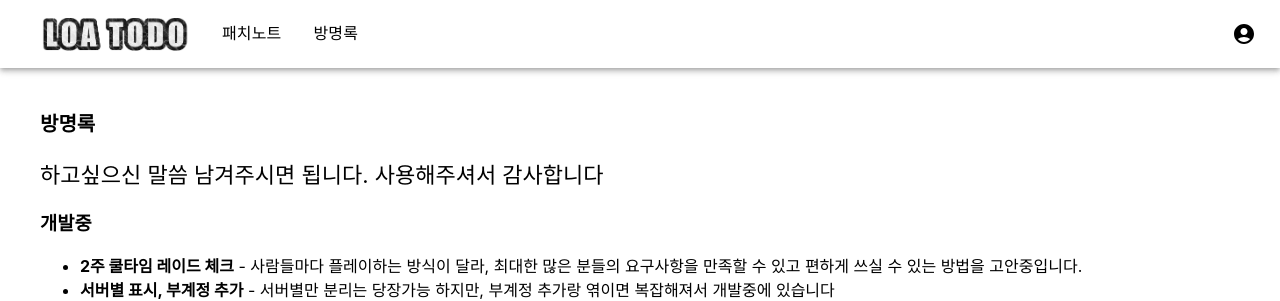
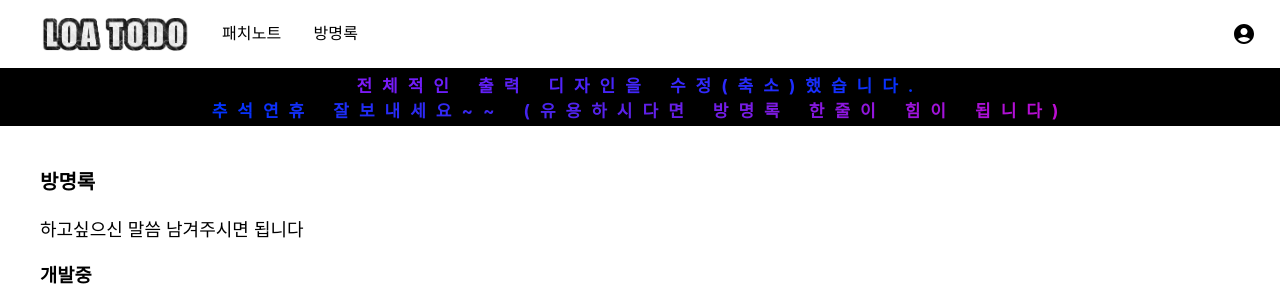
Before and after one commit to minhyeok2487/LostarkTodoFrontend, a React (Create React App) app: page /comments in a window 1280 px wide. Shown: the top 301 px of the page. Built offline with nearby package versions, Linux system fonts and the light colour scheme; no server answers.

Commit message:
공지창 생성

```diff
--- a/src/comments/Comments.css
+++ b/src/comments/Comments.css
@@ -12,7 +12,7 @@
 }
 
 .comment-form-title {
-  font-size: 22px;
+  font-size: 18px;
 }
 
 .comment-form-textarea {
--- a/src/comments/Comments.js
+++ b/src/comments/Comments.js
@@ -78,7 +78,9 @@ const Comments = () => {
     return (
         <div className="comments">
             <h3 className="comments-title">방명록</h3>
-            <div className="comment-form-title">하고싶으신 말씀 남겨주시면 됩니다. 사용해주셔서 감사합니다</div>
+            <div className="comment-form-title">
+                <p>하고싶으신 말씀 남겨주시면 됩니다</p>
+            </div>
             <div>
                 <h3>개발중</h3>
                 <ul>
--- /dev/null
+++ b/src/fragments/Navbar.css
@@ -0,0 +1,21 @@
+.notification {
+	background: linear-gradient(90deg, #ff0000, #ffff00, #ff00f3, #0033ff, #ff00c4, #ff0000);
+	background-size: 400%;
+	letter-spacing: 10px;
+    font-size: 17px;
+	font-weight: bold;
+	word-spacing: 5px;
+	-webkit-text-fill-color: transparent;
+	-webkit-background-clip: text;
+	animation: animate 10s linear infinite;
+}
+
+@keyframes animate {
+	0% {
+		background-position: 0%;
+	}
+
+	100% {
+		background-position: 400%;
+	}
+}
--- a/src/fragments/Navbar.jsx
+++ b/src/fragments/Navbar.jsx
@@ -1,4 +1,5 @@
 import * as React from 'react';
+import './Navbar.css';
 import AppBar from '@mui/material/AppBar';
 import Box from '@mui/material/Box';
 import Toolbar from '@mui/material/Toolbar';
@@ -83,11 +84,12 @@ export default function Navbar() {
   );
 
   return (
+    <>
       <Box sx={{ flexGrow: 1 }}>
         <AppBar position="static" color='inherit'>
           <Toolbar>
             <MenuItem onClick={() => (window.location.href = "/")}>
-            <img src='/logo.png' style={{width:150}}/>
+              <img src='/logo.png' style={{ width: 150 }} />
             </MenuItem>
             <MenuItem onClick={() => (window.location.href = "/info")}>
               <p>패치노트</p>
@@ -140,5 +142,9 @@ export default function Navbar() {
         {renderMobileMenu}
         {renderMenu}
       </Box>
+      <Box sx={{ flexGrow: 1, backgroundColor: "#000", fontWeight: "bold", color: "white", textAlign: "center", paddingBottom:0.5, paddingTop:0.5 }}>
+        <span className='notification'>전체적인 출력 디자인을 수정(축소)했습니다. <br />추석연휴 잘보내세요~~ (유용하시다면 방명록 한줄이 힘이 됩니다) </span>
+      </Box>
+    </>
   );
 }
```
Lines whose indentation alone changed are shown as unchanged.
